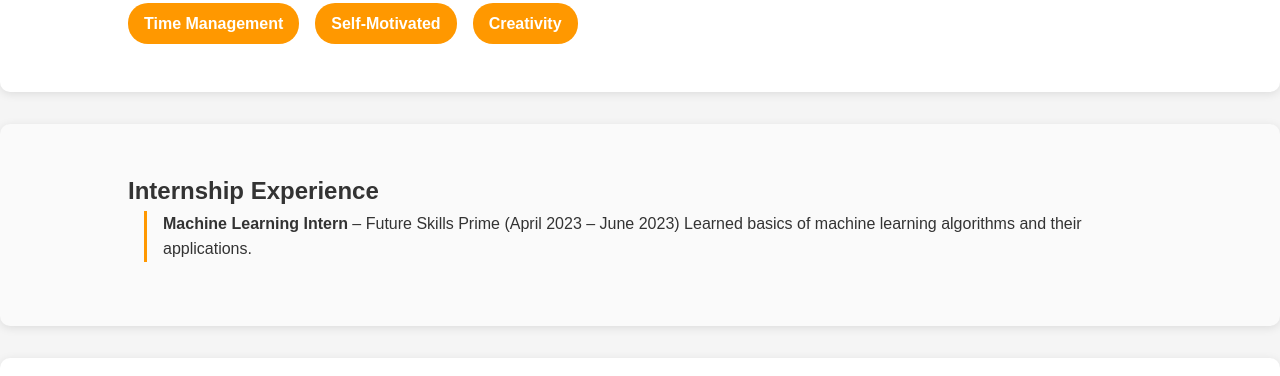
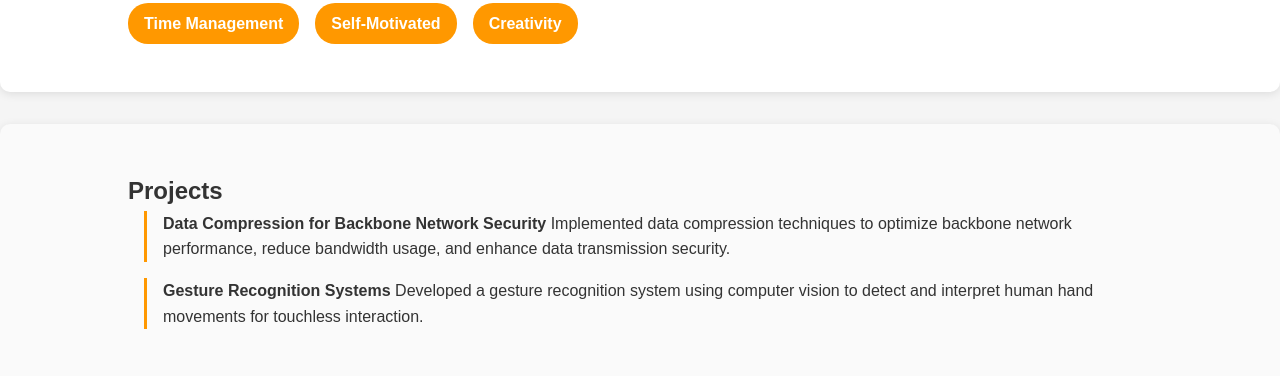
Before and after one commit to ashokporalla/Ashok, a plain HTML site: page index.html in a window 1280 px wide. Shown: the part 1237-1613 px from the top of the page. Drawn offline with Linux system fonts and the light colour scheme.

Commit message:
Update index.html

```diff
--- a/index.html
+++ b/index.html
@@ -61,15 +61,7 @@
         </div>
     </section>
 
-    <section id="experience">
-        <h2>Internship Experience</h2>
-        <ul class="exp">
-            <li>
-                <strong>Machine Learning Intern</strong> – Future Skills Prime (April 2023 – June 2023)
-                Learned basics of machine learning algorithms and their applications.
-            </li>
-        </ul>
-    </section>
+
 
     <section id="projects">
         <h2>Projects</h2>
```
